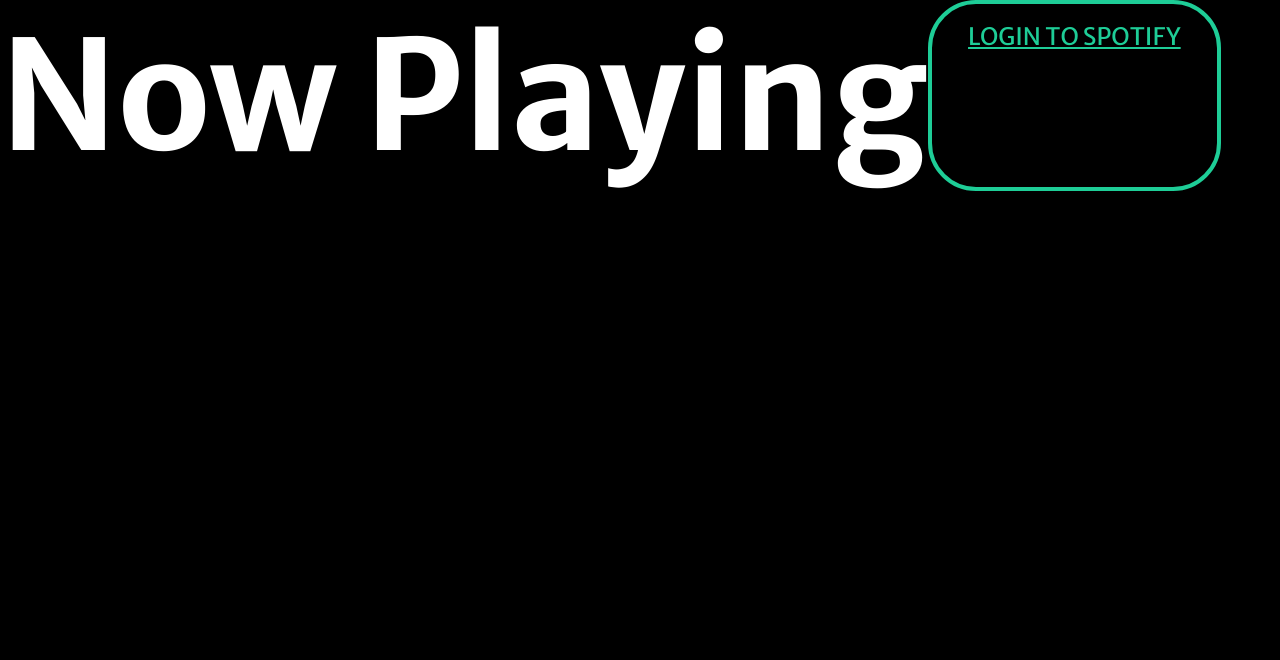
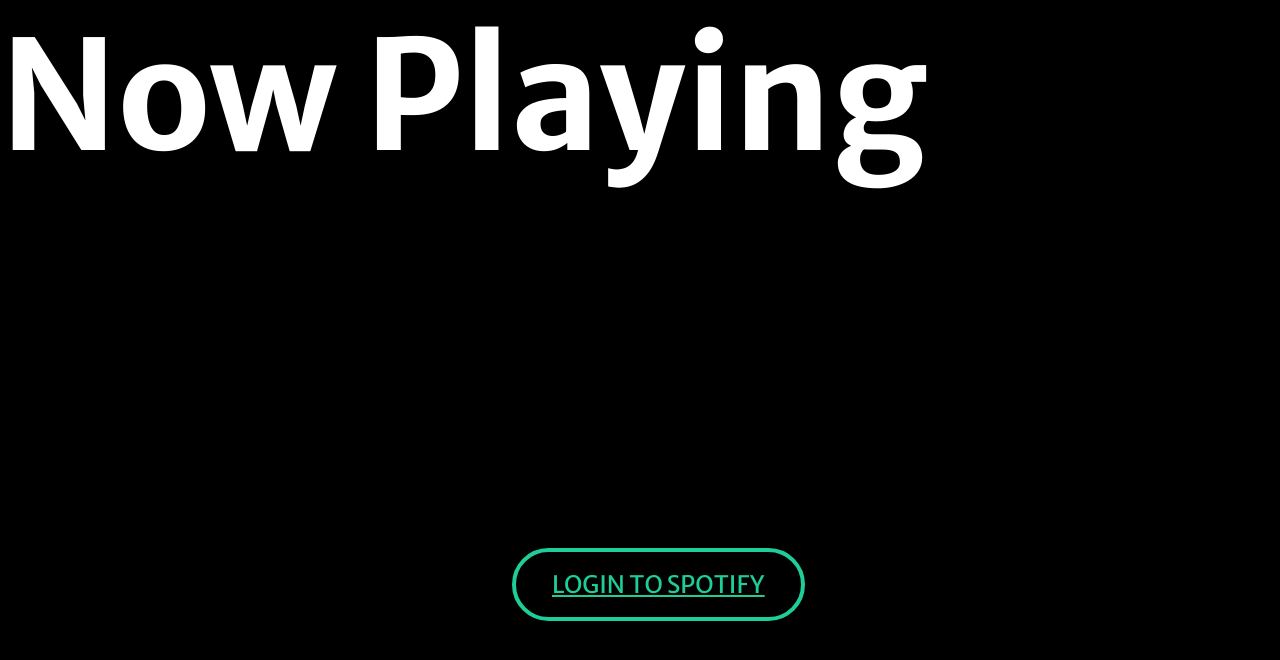
Before and after one commit to javis-song/SpotiChat-frontend, a React (Create React App) app: page / in a window 1280 px wide. Shown: the top 660 px of the page. Built offline with nearby package versions, Linux system fonts and the light colour scheme.

Commit message:
move position of login

```diff
--- a/src/App.css
+++ b/src/App.css
@@ -49,6 +49,16 @@
   position: relative;
 }
 
+.login {
+  position: fixed;
+  right: 30%;
+  bottom: 25%;
+  /*bottom: 20%;*/
+  width:30%;
+  /*height: 70%;*/
+  /*overflow-y: auto;*/
+}
+
 .chatbox {
   position: fixed;
   right: 10%;
--- a/src/App.js
+++ b/src/App.js
@@ -216,9 +216,11 @@
       <div className="App">
         <div className="app-container">
           <Header />
+
+          <div className="login">
             {!this.state.token && (
                 <a
-              className="btn btn--loginApp-link"
+                    className="btn btn--login App-link"
                     href={`${authEndpoint}?client_id=${clientId}&redirect_uri=${redirectUri}&scope=${scopes.join(
                         "%20"
                     )}&response_type=token&show_dialog=true`}
@@ -226,6 +228,7 @@
                   Login to Spotify
                 </a>
             )}
+          </div>
 
           <div className="player">
             {this.state.token && !this.state.no_data && (
--- a/src/components/Header/Header.css
+++ b/src/components/Header/Header.css
@@ -59,7 +59,8 @@
   display: none;
 }
 
-/** Buttons **/
+
+/*!** Buttons **!*/
 
 .btn {
   background-color: transparent;
```
Also changed, not shown: src/components/Login/Login.css (added, +22 -0 lines). Lines whose indentation alone changed are shown as unchanged.
